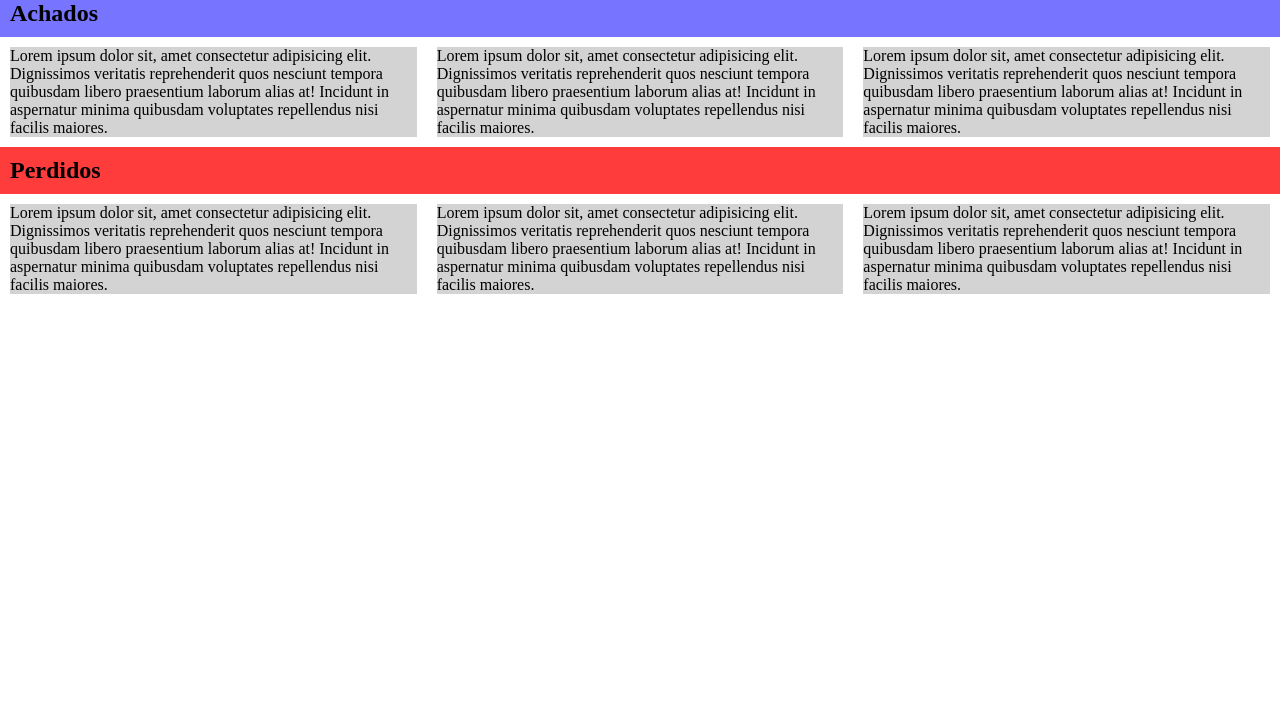
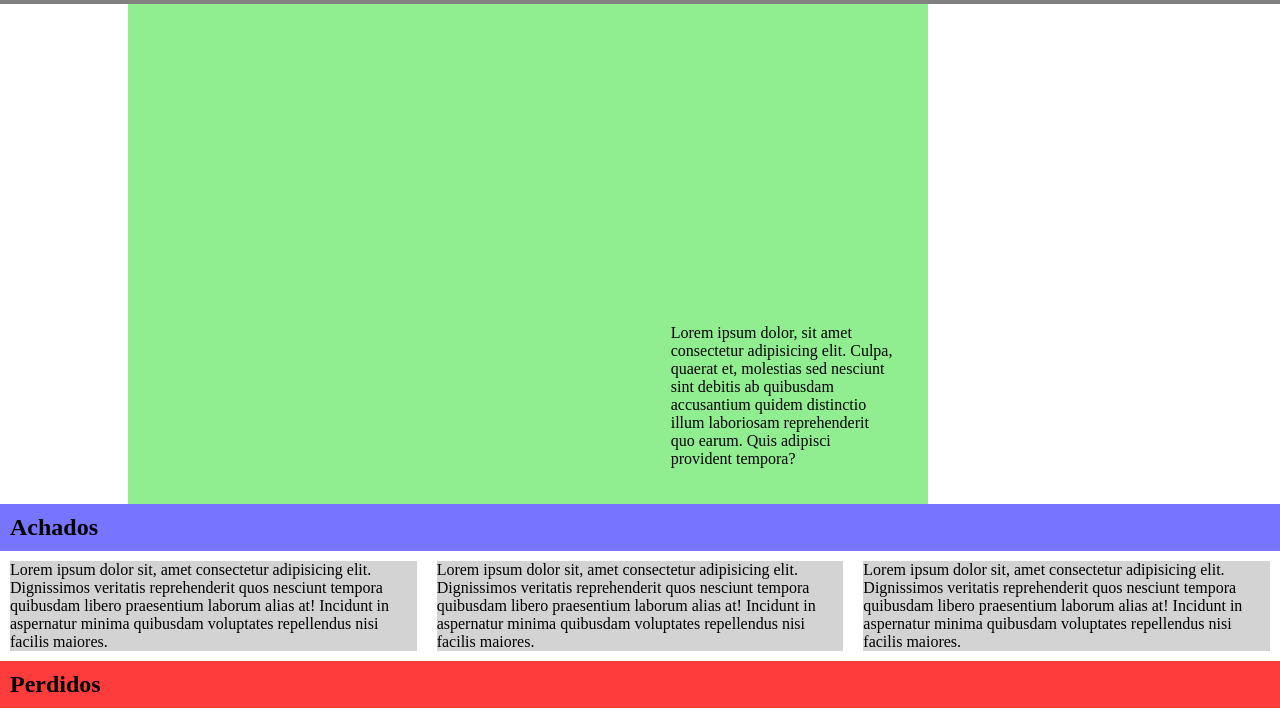
Before and after one commit to Henryttwoshoes/projeto-FMU-Canids, a plain HTML site: page index.html in a window 1280 px wide. Shown: the part 136-851 px from the top of the page. Before the commit the page ends 800 px from the top, so only its background shows below. Drawn offline with Linux system fonts and the light colour scheme.

Commit message:
Update index.html

```diff
--- a/index.html
+++ b/index.html
@@ -4,7 +4,7 @@
     <meta charset="UTF-8">
     <meta name="viewport" content="width=device-width, initial-scale=1.0">
     <title>FMU Canids</title>
-    <link rel="stylesheet" href="estilos/mainlogo.css">
+    <link rel="stylesheet" href="estilos/main.css">
 </head>
 <body>
     <header>
```
